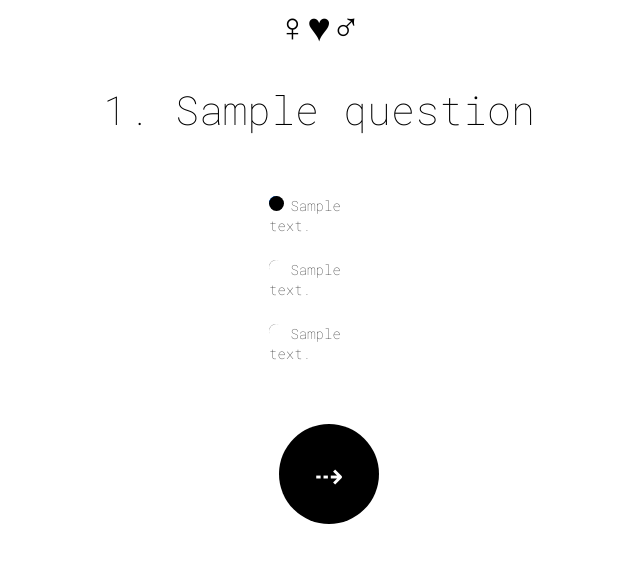
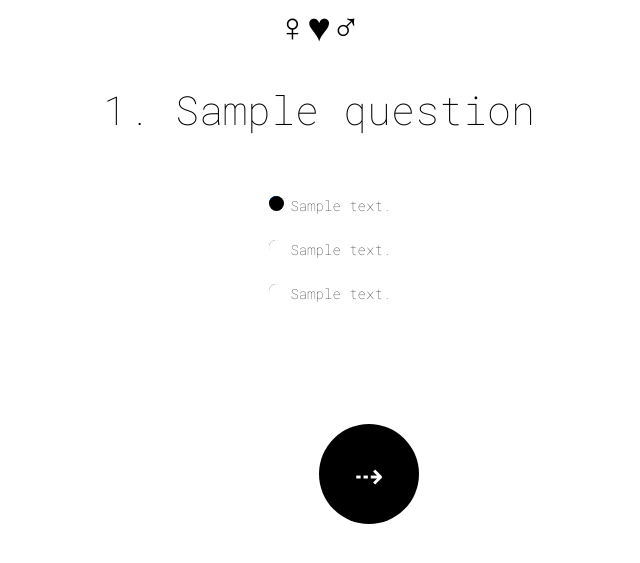
Before and after one commit to nikkipikki/quizproject, a Django app: page /quiz/1/question/1/ in a window 1280 px wide. Shown: the part 136-699 px from the top of the page, without its empty margins (321-961 px from the left). Run offline with Django 3.2, Linux system fonts and the light colour scheme; tables that the repository leaves empty hold one stand-in row (values such as "Sample post"); some libraries are stand-ins or nearby versions.

Commit message:
columns3

```diff
--- a/quiz/templates/question.html
+++ b/quiz/templates/question.html
@@ -21,7 +21,9 @@
 			<input type="radio" name="answer" value="1" checked> {{ answer1 }} <br><br>
 			<input type="radio" name="answer" value="2"> {{ answer2 }} <br><br>
 			<input type="radio" name="answer" value="3"> {{ answer3 }} <br><br><br><br>
+	<div class="columns3">
 			<input type="submit" value="&#8674;" class="input-search2 input-search3">
+	</div>
 	</div>
 	</form>
 	</div>
--- a/static/styles.css
+++ b/static/styles.css
@@ -115,7 +115,12 @@ a, a:visited, a:active, a:hover {
 .columns2 {
 	background-color: #ffffff;
 	margin: 0 auto;
-	width: 120px;
+	width: 200px;
+}
+
+.columns3 {
+	background-color: #ffffff;
+	margin: 0 auto;
 }
 
 .textquestion {
```
